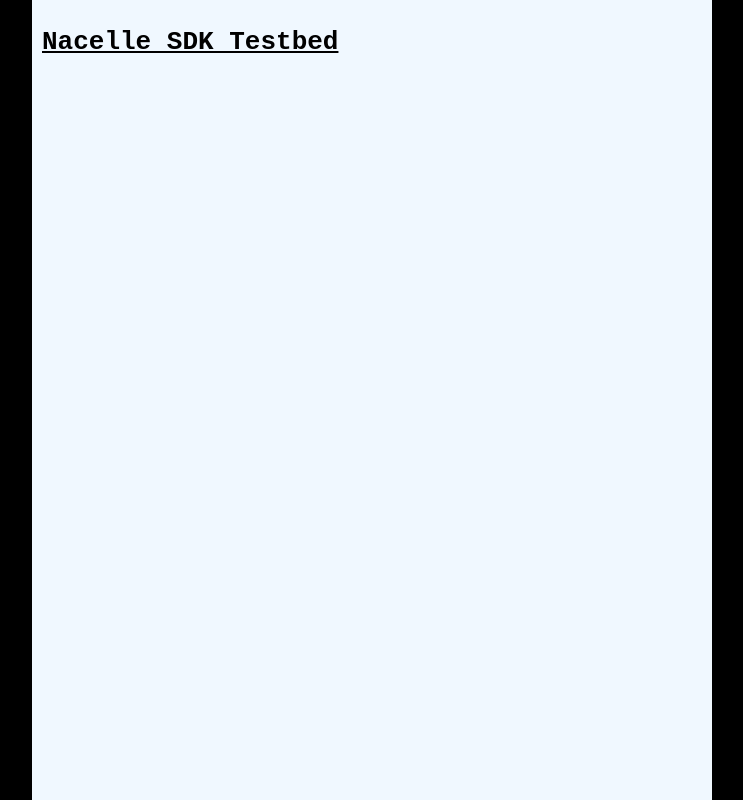
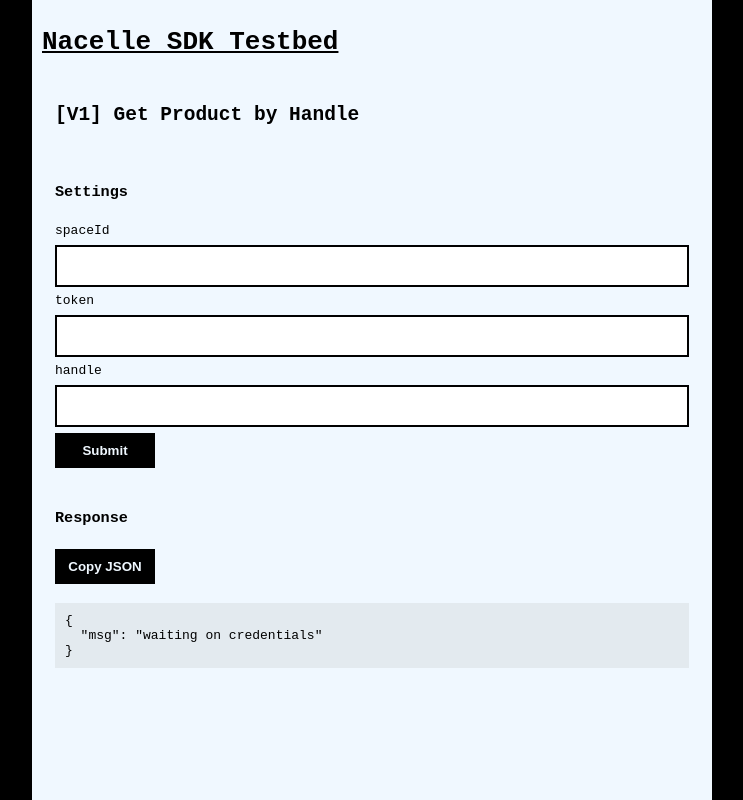
Before and after one commit to ngafar/nacelle-sdk-testbed, a React (Create React App) app: page /v1/product-by-handle in a window 1280 px wide. Before the commit this address had no page. Shown: the whole page, without its empty margins (268-1011 px from the left). Built offline with nearby package versions, Linux system fonts and the light colour scheme.

Commit message:
added v1/ProductByHandle page

```diff
--- /dev/null
+++ b/src/pages/v1/ProductByHandle.js
@@ -0,0 +1,30 @@
+import NacelleClient from "@nacelle/client-js-sdk";
+import Layout from "../../components/Layout";
+
+function ProductByHandle() {
+  async function getContent(spaceId, token, handle, nacelleEntryId) {
+    const settings = {
+      id: spaceId,
+      token: token,
+      nacelleEndpoint: "https://hailfrequency.com/v3/graphql",
+      useStatic: false,
+    };
+
+    const client = new NacelleClient(settings);
+    const product = await client.data.product({ handle: handle });
+
+    return product;
+  }
+
+  return (
+    <>
+      <Layout
+        title="[V1] Get Product by Handle"
+        requestFunc={getContent}
+        ignore={["nacelleEntryId", "maxReturnedEntries"]}
+      ></Layout>
+    </>
+  );
+}
+
+export default ProductByHandle;
--- a/src/pages/v1/_routes.js
+++ b/src/pages/v1/_routes.js
@@ -1,20 +1,19 @@
+import ProductByHandle from './ProductByHandle'
 /*
 import AllProducts from "./AllProducts";
 import AllCollections from "./AllCollections";
 import AllContent from "./AllContent";
-import ProductByHandle from './ProductByHandle'
 import CollectionByHandle from './CollectionByHandle'
 import ContentByHandle from "./ContentByHandle";
 */
 
 const v1_routes_group = [
-    {path: '#', name: "test"},
+    {path: '/v1/product-by-handle', component: ProductByHandle, name: "Get Product by Handle"},
     /*
     {path: '/v1/all-products', component: AllProducts, name: "Get All Products"},
     {path: '/v1/all-collections', component: AllCollections, name: "Get All Collections"},
     {path: '/v1/all-content', component: AllContent, name: "Get All Content"},
 
-    {path: '/v1/product-by-handle', component: ProductByHandle, name: "Get Product by Handle"},
     {path: '/v1/collection-by-handle', component: CollectionByHandle, name: "Get Collection by Handle"},
     {path: '/v1/content-by-handle', component: ContentByHandle, name: "Get Content by Handle"}
     */
```
